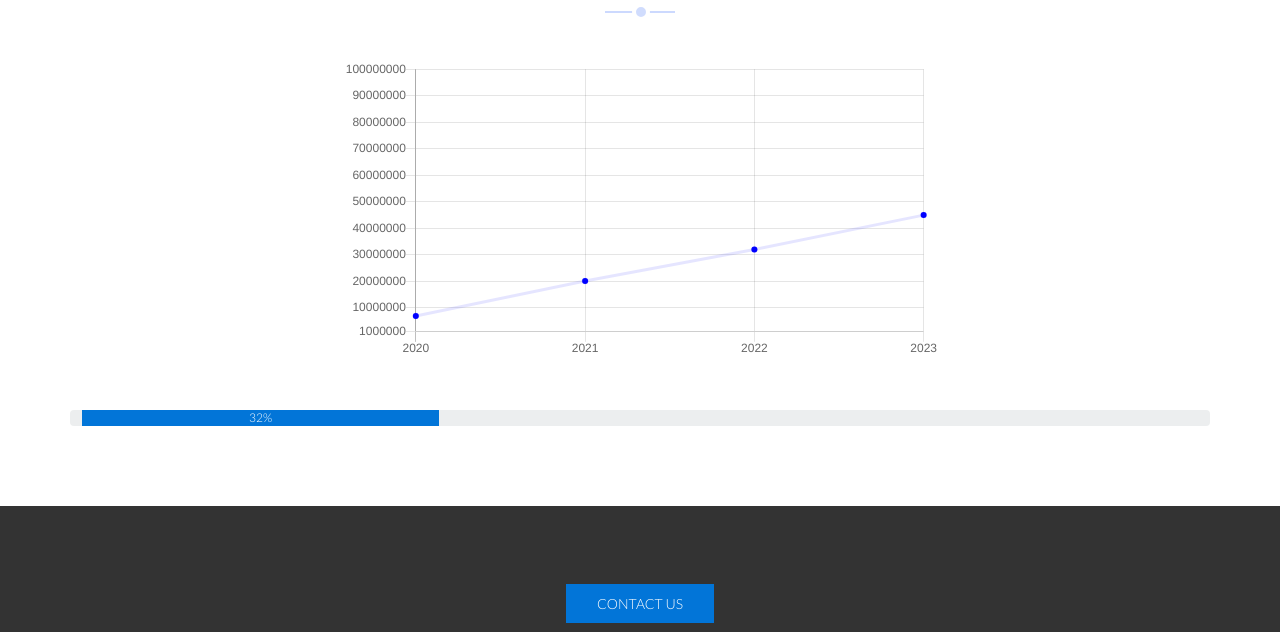
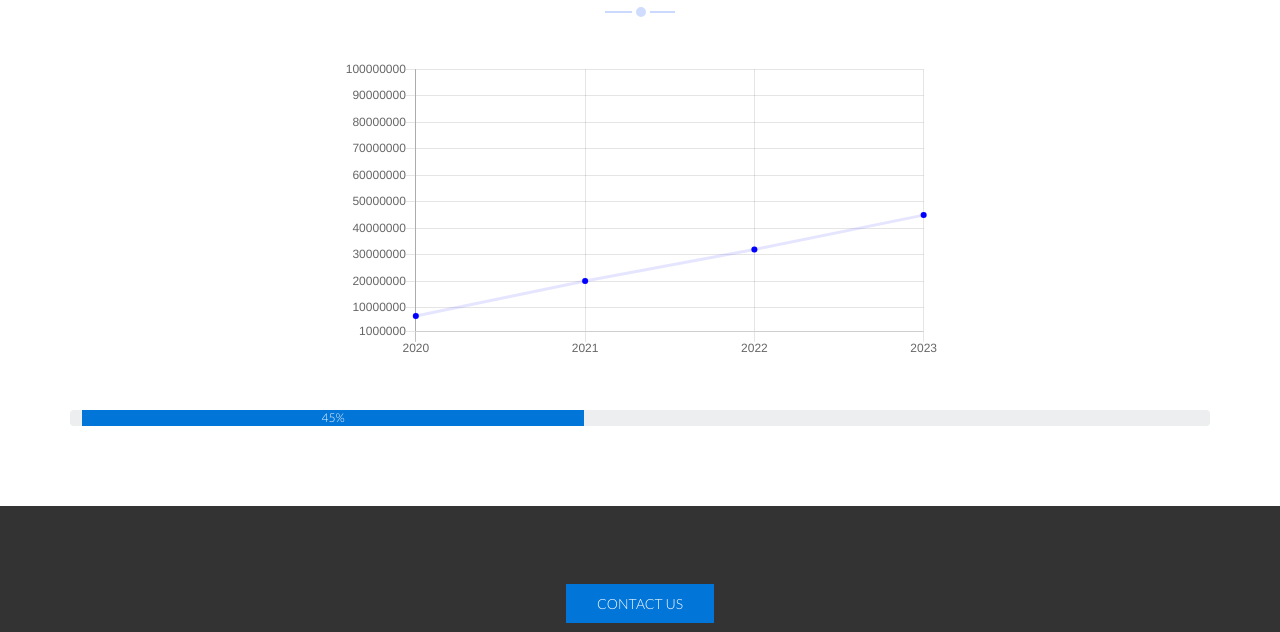
Before and after one commit to rakakusumanata/Beruang-Air-Company, a plain HTML site: page index.html in a window 1280 px wide. Shown: the part 2386-3018 px from the top of the page. Drawn offline with nearby package versions, Linux system fonts and the light colour scheme; a script that the page names is missing.

Commit message:
update 2023 target

```diff
--- a/index.html
+++ b/index.html
@@ -356,7 +356,7 @@
 
         <div class="row mt-5">
           <div class="progress">
-            <div class="progress-bar" role="progressbar" aria-label="Example with label" style="width: 32%;" aria-valuenow="32" aria-valuemin="0" aria-valuemax="100">32%</div>
+            <div class="progress-bar" role="progressbar" aria-label="Example with label" style="width: 45%;" aria-valuenow="45" aria-valuemin="0" aria-valuemax="100">45%</div>
           </div>
 
         </div>
```
